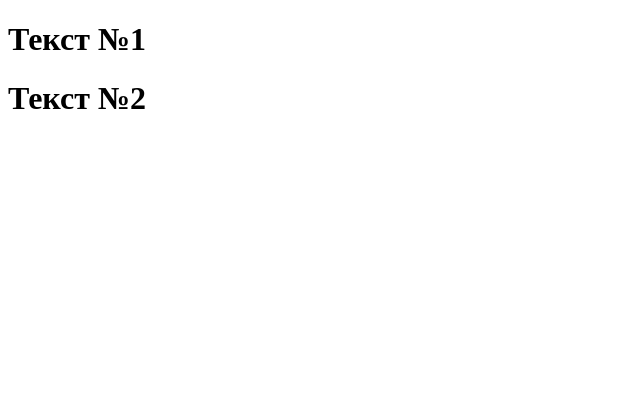
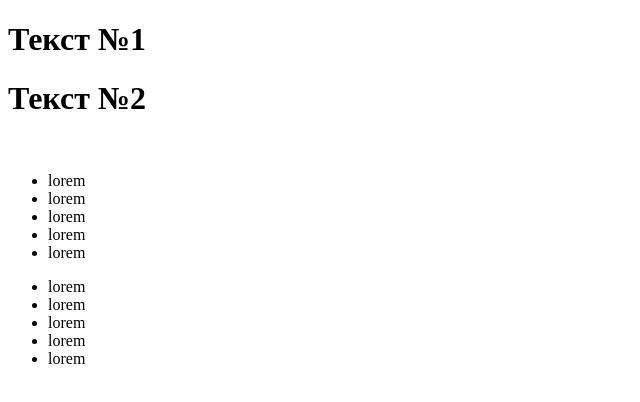
Before and after one commit to maximsidorenkos/project, a plain HTML site: page index.html in a window 1280 px wide. Shown: the whole page, without its empty margins (0-640 px from the left). Drawn offline with Linux system fonts and the light colour scheme.

Commit message:
big info

```diff
--- a/index.html
+++ b/index.html
@@ -9,5 +9,28 @@
 <body>
     <h1>Текст №1</h1>
     <h1>Текст №2</h1>
+    <img src="" alt="">
+    <div>
+        <div></div>
+        <div></div>
+        <div>
+            <ul>
+                <li class="test">lorem</li>
+                <li class="test">lorem</li>
+                <li class="test">lorem</li>
+                <li class="test">lorem</li>
+                <li class="test">lorem</li>
+            </ul>
+        </div>
+        <div>
+            <ul>
+                <li class="test">lorem</li>
+                <li class="test">lorem</li>
+                <li class="test">lorem</li>
+                <li class="test">lorem</li>
+                <li class="test">lorem</li>
+            </ul>
+        </div>
+    </div>
 </body>
 </html>
```
